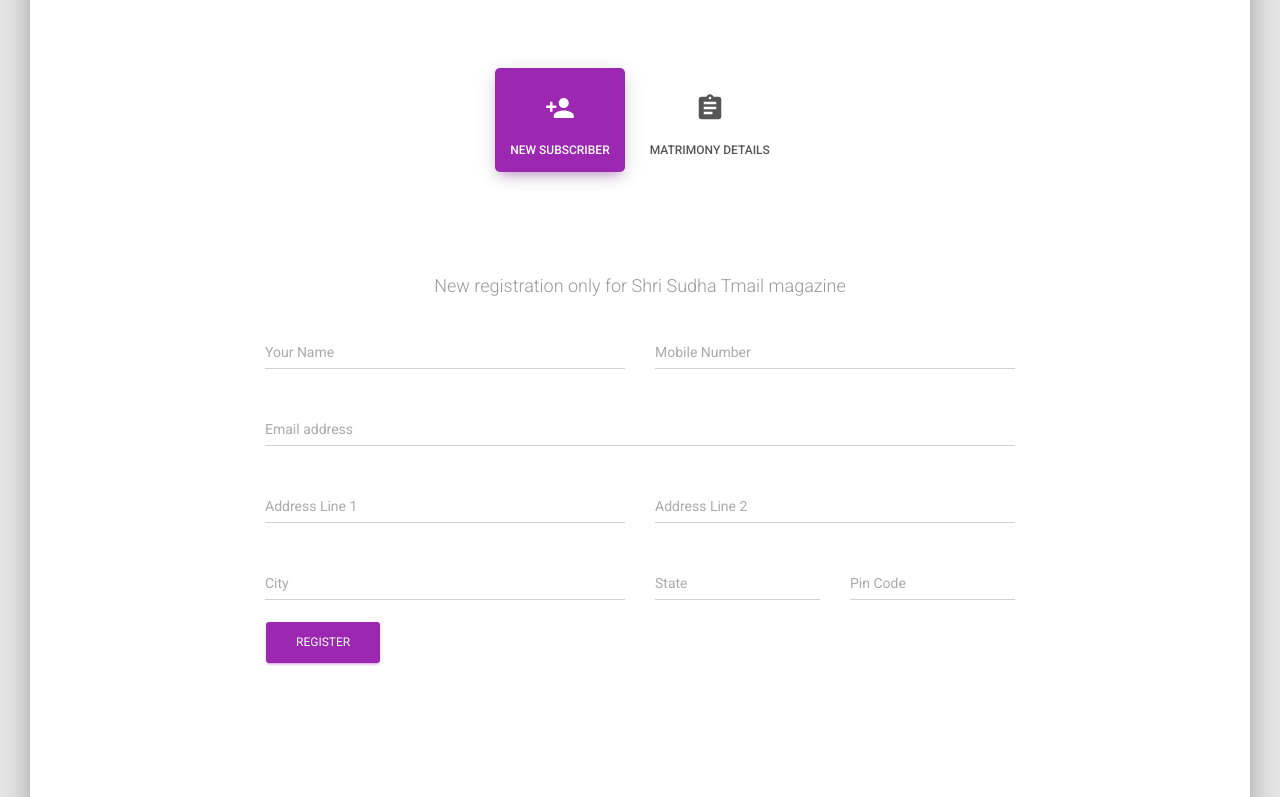
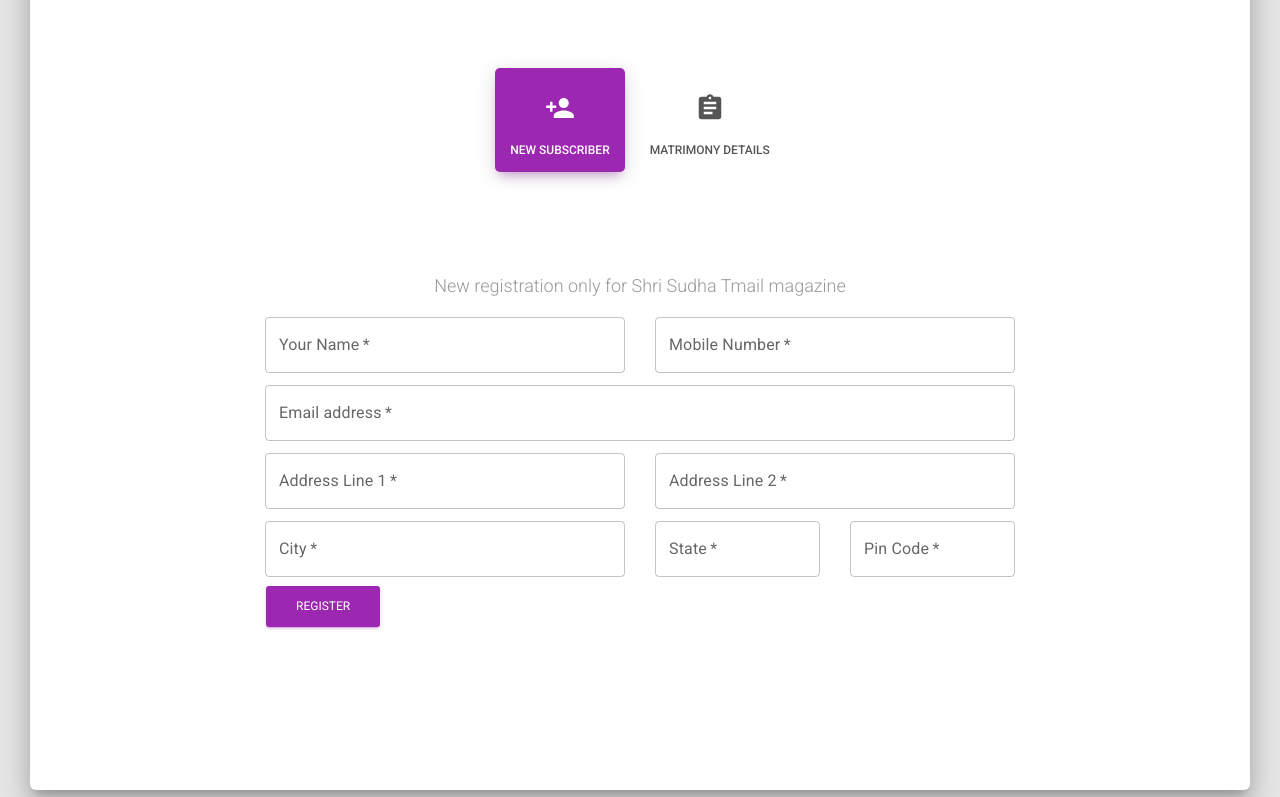
Before and after one commit to Shrikrishnaprasad/shri-sudha-frontend, a React (Create React App) app: page /register in a window 1280 px wide. Shown: the part 457-1254 px from the top of the page. Built offline with nearby package versions, Linux system fonts and the light colour scheme.

Commit message:
inputField - updated

```diff
--- a/src/views/RegisterPage/Sections/MatrimonySection.js
+++ b/src/views/RegisterPage/Sections/MatrimonySection.js
@@ -22,9 +22,14 @@
   const classes = useStyles();
   const [matrimonyDetails, setMatrimonyDetails] = useState({});
   const [isKannada, setIsKannada] = useState("kannada");
+  const [gender, setGender] = useState("male");
 
   const handleChange = (event) => {
     setIsKannada(event.target.value);
+  };
+
+  const handleChangeGender = (event) => {
+    setGender(event.target.value);
   };
 
   const handleSubmit = (e) => {
@@ -44,6 +49,7 @@
       residence,
     } = matrimonyDetails;
     if (
+      gender &&
       name &&
       date &&
       height &&
@@ -75,6 +81,28 @@
               <GridItem xs={12} sm={12} md={12}>
                 <h6 className={classes.description}>Personal Details</h6>
               </GridItem>
+              <GridItem xs={12} sm={12} md={12} container justify="center">
+                <FormControl component="fieldset">
+                  <RadioGroup
+                    row
+                    name="row-radio-buttons-group"
+                    value={gender}
+                    onChange={handleChangeGender}
+                  >
+                    <FormControlLabel
+                      value="male"
+                      control={<Radio color="secondary" />}
+                      label="Vara"
+                    />
+                    <FormControlLabel
+                      value="female"
+                      control={<Radio color="secondary" />}
+                      label="Vadhu"
+                    />
+                  </RadioGroup>
+                </FormControl>
+              </GridItem>
+
               <GridItem xs={12} sm={12} md={6}>
                 <TextField
                   label="Your Name"
--- a/src/views/RegisterPage/Sections/SubSection.js
+++ b/src/views/RegisterPage/Sections/SubSection.js
@@ -7,11 +7,11 @@
 // core components
 import GridContainer from "components/Grid/GridContainer.js";
 import GridItem from "components/Grid/GridItem.js";
-import CustomInput from "components/CustomInput/CustomInput.js";
 import Button from "components/CustomButtons/Button.js";
 
 import styles from "assets/jss/material-kit-react/views/landingPageSections/workStyle.js";
 import { useHistory } from "react-router";
+import { TextField } from "@mui/material";
 
 const useStyles = makeStyles(styles);
 
@@ -58,147 +58,134 @@
           <form onSubmit={handleSubmit}>
             <GridContainer>
               <GridItem xs={12} sm={12} md={6}>
-                <CustomInput
-                  type=""
-                  labelText="Your Name"
-                  formControlProps={{
-                    fullWidth: true,
-                  }}
-                  inputProps={{
-                    required: true,
-                    value: newSubscriber?.userName || "",
-                    onChange: (e) =>
+                <TextField
+                  label="Your Name"
+                  color="secondary"
+                  fullWidth
+                  value={newSubscriber?.userName || ""}
+                  required
+                  margin="dense"
+                  onChange={(e) =>
                     setNewSubscriber({
                       ...newSubscriber,
                       userName: e.target.value,
-                      }),
-                  }}
+                    })
+                  }
                 />
               </GridItem>
               <GridItem xs={12} sm={12} md={6}>
-                <CustomInput
+                <TextField
                   type="number"
-                  labelText="Mobile Number"
-                  formControlProps={{
-                    fullWidth: true,
-                  }}
-                  inputProps={{
-                    required: true,
-                    value: newSubscriber.mobile || "",
-                    onChange: (e) =>
+                  label="Mobile Number"
+                  color="secondary"
+                  fullWidth
+                  value={newSubscriber?.mobile || ""}
+                  required
+                  margin="dense"
+                  onChange={(e) =>
                     setNewSubscriber({
                       ...newSubscriber,
                       mobile: e.target.value,
-                      }),
-                  }}
+                    })
+                  }
                 />
               </GridItem>
               <GridItem xs={12} sm={12} md={12}>
-                <CustomInput
+                <TextField
                   type="email"
-                  labelText="Email address"
-                  formControlProps={{
-                    fullWidth: true,
-                  }}
-                  inputProps={{
-                    required: true,
-                    value: newSubscriber?.email || "",
-                    onChange: (e) =>
+                  label="Email address"
+                  color="secondary"
+                  fullWidth
+                  value={newSubscriber?.email || ""}
+                  required
+                  margin="dense"
+                  onChange={(e) =>
                     setNewSubscriber({
                       ...newSubscriber,
                       email: e.target.value,
-                      }),
-                  }}
+                    })
+                  }
                 />
               </GridItem>
               <GridItem xs={12} sm={12} md={6}>
-                <CustomInput
-                  type=""
-                  labelText="Address Line 1"
-                  formControlProps={{
-                    fullWidth: true,
-                  }}
-                  inputProps={{
-                    required: true,
-                    value: newSubscriber?.address1 || "",
-                    onChange: (e) =>
+                <TextField
+                  label="Address Line 1"
+                  color="secondary"
+                  fullWidth
+                  value={newSubscriber?.address1 || ""}
+                  required
+                  margin="dense"
+                  onChange={(e) =>
                     setNewSubscriber({
                       ...newSubscriber,
                       address1: e.target.value,
-                      }),
-                  }}
+                    })
+                  }
                 />
               </GridItem>
               <GridItem xs={12} sm={12} md={6}>
-                <CustomInput
-                  type=""
-                  labelText="Address Line 2"
-                  formControlProps={{
-                    fullWidth: true,
-                  }}
-                  inputProps={{
-                    required: true,
-                    value: newSubscriber?.address2 || "",
-                    onChange: (e) =>
+                <TextField
+                  label="Address Line 2"
+                  color="secondary"
+                  fullWidth
+                  value={newSubscriber?.address2 || ""}
+                  required
+                  margin="dense"
+                  onChange={(e) =>
                     setNewSubscriber({
                       ...newSubscriber,
                       address2: e.target.value,
-                      }),
-                  }}
+                    })
+                  }
                 />
               </GridItem>
               <GridItem xs={12} sm={12} md={6}>
-                <CustomInput
-                  type=""
-                  labelText="City"
-                  formControlProps={{
-                    fullWidth: true,
-                  }}
-                  inputProps={{
-                    required: true,
-                    value: newSubscriber?.city || "",
-                    onChange: (e) =>
+                <TextField
+                  label="City"
+                  color="secondary"
+                  fullWidth
+                  value={newSubscriber?.city || ""}
+                  required
+                  margin="dense"
+                  onChange={(e) =>
                     setNewSubscriber({
                       ...newSubscriber,
                       city: e.target.value,
-                      }),
-                  }}
+                    })
+                  }
                 />
               </GridItem>
               <GridItem xs={6} sm={6} md={3}>
-                <CustomInput
-                  type=""
-                  labelText="State"
-                  formControlProps={{
-                    fullWidth: true,
-                  }}
-                  inputProps={{
-                    required: true,
-                    value: newSubscriber?.state || "",
-                    onChange: (e) =>
+                <TextField
+                  label="State"
+                  color="secondary"
+                  fullWidth
+                  value={newSubscriber?.state || ""}
+                  required
+                  margin="dense"
+                  onChange={(e) =>
                     setNewSubscriber({
                       ...newSubscriber,
                       state: e.target.value,
-                      }),
-                  }}
+                    })
+                  }
                 />
               </GridItem>
               <GridItem xs={6} sm={6} md={3}>
-                <CustomInput
+                <TextField
                   type="number"
-                  labelText="Pin Code"
-                  formControlProps={{
-                    fullWidth: true,
-                  }}
-                  inputProps={{
-                    required: true,
-                    value: newSubscriber?.pincode || "",
-                    onChange: (e) =>
+                  label="Pin Code"
+                  color="secondary"
+                  fullWidth
+                  value={newSubscriber?.pincode || ""}
+                  required
+                  margin="dense"
+                  onChange={(e) =>
                     setNewSubscriber({
                       ...newSubscriber,
                       pincode: e.target.value,
-                      }),
-                  }}
+                    })
+                  }
                 />
               </GridItem>
 
```
Lines whose indentation alone changed are shown as unchanged.
